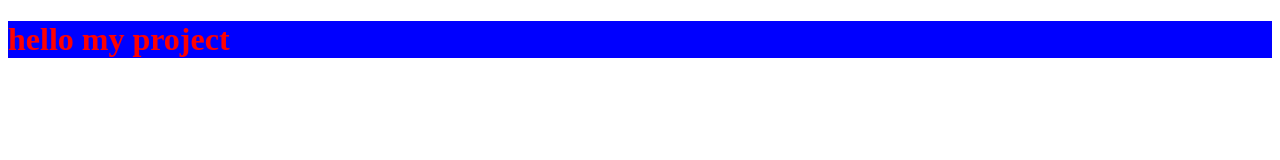
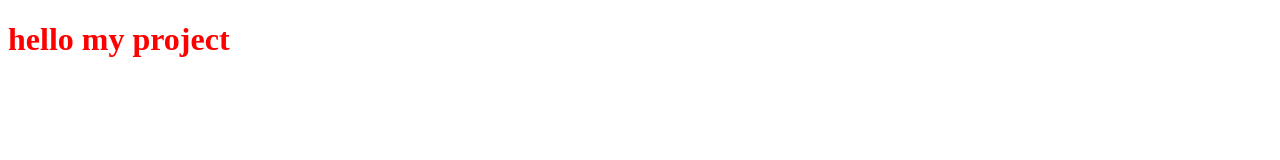
Before and after one commit to giovani-FrontEnd/myprojects, a plain HTML site: page index.html in a window 1280 px wide. Drawn offline with Linux system fonts and the light colour scheme.

Commit message:
delete background

```diff
--- a/index.html
+++ b/index.html
@@ -6,6 +6,6 @@
     <title>MY PROJECTS TRY</title>
 </head>
 <body>
-    <h1 style="color: red; background-color: blue;">hello my project</h1>
+    <h1 style="color: red;">hello my project</h1>
 </body>
 </html>
```
